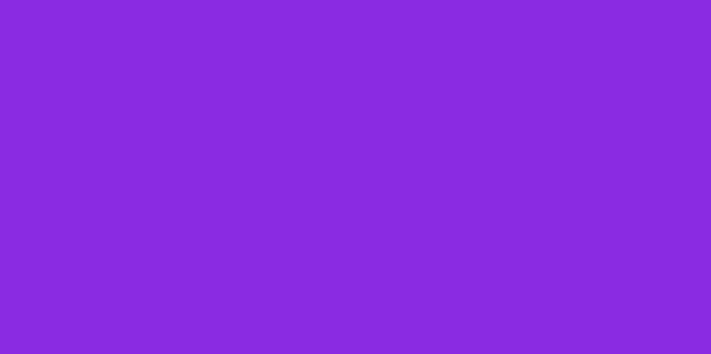
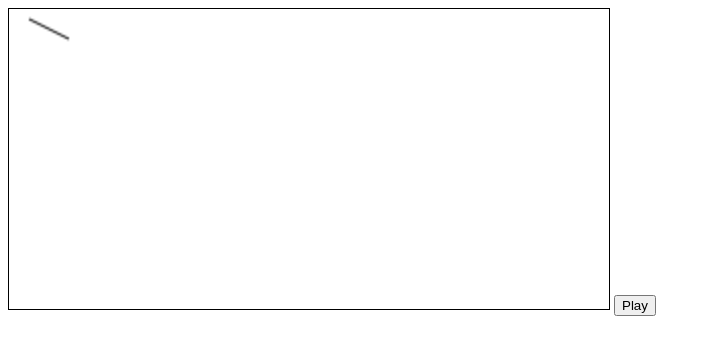
Before and after one commit to katy01101011/canvas, a plain HTML site: page index.html in a window 1280 px wide. Shown: the whole page, without its empty margins (0-711 px from the left). Drawn offline with Linux system fonts and the light colour scheme.

Commit message:
add: line in canvas

```diff
--- a/css/style.css
+++ b/css/style.css
@@ -1,3 +1,5 @@
-body {
-    background-color: blueviolet;
+canvas {
+    width: 600px;
+    height: 300px;
+    border: 1px solid black;
 }
--- a/index.html
+++ b/index.html
@@ -6,11 +6,12 @@
     <meta name="viewport" content="width=device-width, initial-scale=1.0">
     <!-- Style -->
     <link rel="stylesheet" href="css/style.css">
-    <title>Document</title>
+    <title>Canvas</title>
 </head>
 <body>
 
-
+    <canvas id="canvas"></canvas>
+    <button onclick="animate()">Play</button>
 
     <!-- script -->
     <script src="js/script.js"></script>
--- a/js/script.js
+++ b/js/script.js
@@ -1 +1,11 @@
-alert('ciao');
+const canvas = document.getElementById('canvas');
+console.log(canvas);
+
+const ctx = canvas.getContext('2d');
+ctx.strokeStyle = 'black';
+ctx.lineWidth = 1;
+
+ctx.beginPath();
+ctx.moveTo(10,5);
+ctx.lineTo(30,15);
+ctx.stroke();
```
